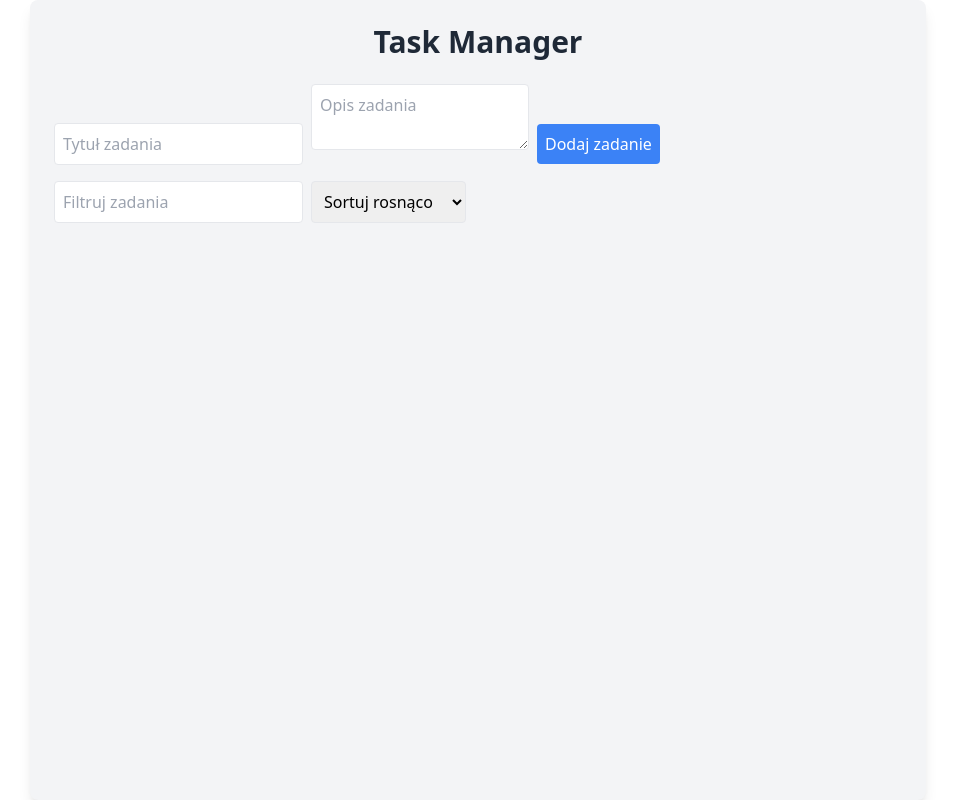
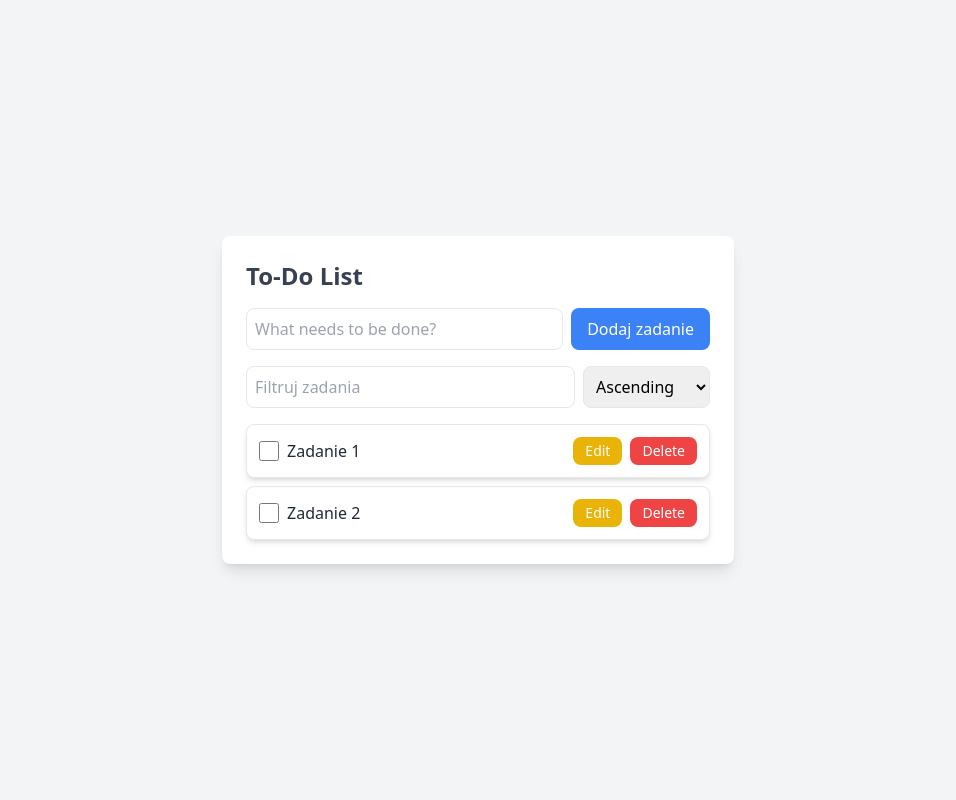
Before and after one commit to przwojwwp/SmallGIS, a React (Create React App) app: page / in a window 1280 px wide. Shown: the whole page, without its empty margins (162-1118 px from the left). Built offline with nearby package versions, Linux system fonts and the light colour scheme.

Commit message:
feat: new application design and localStorage logic

```diff
--- a/src/App.tsx
+++ b/src/App.tsx
@@ -1,59 +1,81 @@
-import React, { useState, useEffect } from 'react';
+import React, { useState } from 'react';
 import TaskList from './components/TaskList';
 import TaskForm from './components/TaskForm';
 import FilterSort from './components/FilterSort';
 import { Task } from './types';
 
-const getInitialTasks = (): Task[] => {
-  const storedTasks = localStorage.getItem('tasks');
-  return storedTasks ? JSON.parse(storedTasks).map((task: Task) => ({
-    ...task,
-    createdAt: new Date(task.createdAt),
-  })) : [];
+const initialTasks: Task[] = [
+  { id: 1, title: 'Zadanie 1', status: 'Active', createdAt: new Date() },
+  { id: 2, title: 'Zadanie 2', status: 'Active', createdAt: new Date() },
+];
+
+const loadTasksFromLocalStorage = (): Task[] => {
+  const savedTasks = localStorage.getItem('tasks');
+  if (savedTasks) {
+    return JSON.parse(savedTasks).map((task: Task) => ({
+      ...task,
+      createdAt: new Date(task.createdAt), // Konwertuj string na Date
+    }));
+  }
+  return initialTasks;
+};
+
+const saveTasksToLocalStorage = (tasks: Task[]) => {
+  localStorage.setItem('tasks', JSON.stringify(tasks));
 };
 
 const App: React.FC = () => {
-  const [tasks, setTasks] = useState<Task[]>(getInitialTasks);
+  const [tasks, setTasks] = useState<Task[]>(loadTasksFromLocalStorage());
   const [filter, setFilter] = useState<string>('');
   const [sort, setSort] = useState<'asc' | 'desc'>('asc');
 
-  useEffect(() => {
-    localStorage.setItem('tasks', JSON.stringify(tasks));
-  }, [tasks]);
-
   const addTask = (task: Task) => {
-    setTasks([...tasks, task]);
-  };
-
-  const editTask = (id: number, updatedTask: Task) => {
-    setTasks(tasks.map(task => (task.id === id ? updatedTask : task)));
+    const newTasks = [...tasks, task];
+    setTasks(newTasks);
+    saveTasksToLocalStorage(newTasks);
   };
 
   const deleteTask = (id: number) => {
-    setTasks(tasks.filter(task => task.id !== id));
+    const newTasks = tasks.filter(task => task.id !== id);
+    setTasks(newTasks);
+    saveTasksToLocalStorage(newTasks);
+  };
+
+  const editTask = (id: number, newTitle: string) => {
+    const newTasks = tasks.map(task => task.id === id ? { ...task, title: newTitle } : task);
+    setTasks(newTasks);
+    saveTasksToLocalStorage(newTasks);
   };
 
   const toggleStatus = (id: number) => {
-    setTasks(tasks.map(task =>
-      task.id === id ? { ...task, status: task.status === 'To Do' ? 'In Progress' : 'Done' } : task
-    ));
+    const newTasks = tasks.map(task =>
+      task.id === id ? { ...task, status: task.status === 'Active' ? 'Completed' : 'Active' } : task
+    ) as Task[]; // Jawnie określamy typ jako Task[]
+    setTasks(newTasks);
+    saveTasksToLocalStorage(newTasks);
   };
 
   const filteredTasks = tasks.filter(task =>
-    task.title.toLowerCase().includes(filter.toLowerCase()) ||
-    task.description.toLowerCase().includes(filter.toLowerCase())
+    task.title.toLowerCase().includes(filter.toLowerCase())
   );
 
   const sortedTasks = filteredTasks.sort((a, b) =>
-    sort === 'asc' ? a.createdAt.getTime() - b.createdAt.getTime() : b.createdAt.getTime() - a.createdAt.getTime()
+    sort === 'asc' ? a.title.localeCompare(b.title) : b.title.localeCompare(a.title)
   );
 
   return (
-    <div className="max-w-4xl mx-auto p-6 bg-gray-100 min-h-screen rounded-lg shadow-lg">
-      <h1 className="text-3xl font-bold text-center mb-6 text-gray-800">Task Manager</h1>
-      <TaskForm addTask={addTask} />
-      <FilterSort filter={filter} setFilter={setFilter} sort={sort} setSort={setSort} />
-      <TaskList tasks={sortedTasks} editTask={editTask} deleteTask={deleteTask} toggleStatus={toggleStatus} />
+    <div className="min-h-screen flex items-center justify-center bg-gray-100 p-4">
+      <div className="bg-white shadow-lg rounded-lg p-6 w-full max-w-lg">
+        <h1 className="text-2xl font-bold mb-4 text-gray-700">To-Do List</h1>
+        <TaskForm addTask={addTask} />
+        <FilterSort filter={filter} setFilter={setFilter} sort={sort} setSort={setSort} />
+        <TaskList
+          tasks={sortedTasks}
+          editTask={editTask}
+          deleteTask={deleteTask}
+          toggleStatus={toggleStatus}
+        />
+      </div>
     </div>
   );
 };
--- a/src/components/FilterSort.tsx
+++ b/src/components/FilterSort.tsx
@@ -9,21 +9,21 @@ interface FilterSortProps {
 
 const FilterSort: React.FC<FilterSortProps> = ({ filter, setFilter, sort, setSort }) => {
   return (
-    <div className="mb-4">
+    <div className="flex space-x-2 mb-4">
       <input
         type="text"
         value={filter}
         onChange={(e) => setFilter(e.target.value)}
         placeholder="Filtruj zadania"
-        className="p-2 border rounded mr-2"
+        className="flex-grow p-2 border rounded-lg focus:outline-none"
       />
       <select
         value={sort}
         onChange={(e) => setSort(e.target.value as 'asc' | 'desc')}
-        className="p-2 border rounded"
+        className="p-2 border rounded-lg focus:outline-none"
       >
-        <option value="asc">Sortuj rosnąco</option>
-        <option value="desc">Sortuj malejąco</option>
+        <option value="asc">Ascending</option>
+        <option value="desc">Descending</option>
       </select>
     </div>
   );
--- a/src/components/TaskForm.tsx
+++ b/src/components/TaskForm.tsx
@@ -7,38 +7,25 @@ interface TaskFormProps {
 
 const TaskForm: React.FC<TaskFormProps> = ({ addTask }) => {
   const [title, setTitle] = useState('');
-  const [description, setDescription] = useState('');
 
   const handleSubmit = (e: React.FormEvent) => {
     e.preventDefault();
-    const newTask: Task = {
-      id: Date.now(),
-      title,
-      description,
-      status: 'To Do',
-      createdAt: new Date(),
-    };
-    addTask(newTask);
+    if (!title.trim()) return;
+
+    addTask({ id: Date.now(), title, status: 'Active', createdAt: new Date() });
     setTitle('');
-    setDescription('');
   };
 
   return (
-    <form onSubmit={handleSubmit} className="mb-4">
+    <form onSubmit={handleSubmit} className="flex space-x-2 mb-4">
       <input
         type="text"
         value={title}
         onChange={(e) => setTitle(e.target.value)}
-        placeholder="Tytuł zadania"
-        className="p-2 border rounded mr-2"
+        placeholder="What needs to be done?"
+        className="flex-grow p-2 border rounded-lg focus:outline-none"
       />
-      <textarea
-        value={description}
-        onChange={(e) => setDescription(e.target.value)}
-        placeholder="Opis zadania"
-        className="p-2 border rounded mr-2"
-      />
-      <button type="submit" className="bg-blue-500 text-white p-2 rounded">
+      <button type="submit" className="bg-blue-500 text-white px-4 py-2 rounded-lg">
         Dodaj zadanie
       </button>
     </form>
--- a/src/components/TaskItem.tsx
+++ b/src/components/TaskItem.tsx
@@ -3,56 +3,58 @@ import { Task } from '../types';
 
 interface TaskItemProps {
   task: Task;
-  editTask: (id: number, updatedTask: Task) => void;
   deleteTask: (id: number) => void;
+  editTask: (id: number, newTitle: string) => void;
   toggleStatus: (id: number) => void;
 }
 
-const TaskItem: React.FC<TaskItemProps> = ({ task, editTask, deleteTask, toggleStatus }) => {
+const TaskItem: React.FC<TaskItemProps> = ({ task, deleteTask, editTask, toggleStatus }) => {
   const [isEditing, setIsEditing] = useState(false);
-  const [title, setTitle] = useState(task.title);
-  const [description, setDescription] = useState(task.description);
+  const [newTitle, setNewTitle] = useState(task.title);
 
-  const handleSave = () => {
-    editTask(task.id, { ...task, title, description });
-    setIsEditing(false);
+  const handleEdit = () => {
+    if (isEditing) {
+      editTask(task.id, newTitle);
+    }
+    setIsEditing(!isEditing);
   };
 
   return (
-    <div className="p-4 border rounded shadow-sm">
-      {isEditing ? (
-        <div>
+    <div className="flex justify-between items-center p-3 bg-white shadow-md rounded-lg border">
+      <div className="flex items-center space-x-2">
+        <input
+          type="checkbox"
+          checked={task.status === 'Completed'}
+          onChange={() => toggleStatus(task.id)}
+          className="form-checkbox h-5 w-5 text-blue-600"
+        />
+        {isEditing ? (
           <input
             type="text"
-            value={title}
-            onChange={(e) => setTitle(e.target.value)}
-            className="mb-2 p-2 border rounded"
+            value={newTitle}
+            onChange={(e) => setNewTitle(e.target.value)}
+            className="flex-grow p-1 border rounded-lg focus:outline-none"
           />
-          <textarea
-            value={description}
-            onChange={(e) => setDescription(e.target.value)}
-            className="mb-2 p-2 border rounded"
-          />
-          <button onClick={handleSave} className="bg-blue-500 text-white p-2 rounded">
-            Zapisz
-          </button>
-        </div>
-      ) : (
-        <div>
-          <h2 className="text-xl font-bold">{task.title}</h2>
-          <p>{task.description}</p>
-          <p>Status: {task.status}</p>
-          <button onClick={() => toggleStatus(task.id)} className="bg-green-500 text-white p-2 rounded mr-2">
-            Zmień status
-          </button>
-          <button onClick={() => setIsEditing(true)} className="bg-yellow-500 text-white p-2 rounded mr-2">
-            Edytuj
-          </button>
-          <button onClick={() => deleteTask(task.id)} className="bg-red-500 text-white p-2 rounded">
-            Usuń
-          </button>
-        </div>
-      )}
+        ) : (
+          <span className={`text-gray-800 ${task.status === 'Completed' ? 'line-through' : ''}`}>
+            {task.title}
+          </span>
+        )}
+      </div>
+      <div className="flex space-x-2">
+        <button
+          onClick={handleEdit}
+          className="bg-yellow-500 text-white px-3 py-1 rounded-lg text-sm"
+        >
+          {isEditing ? 'Save' : 'Edit'}
+        </button>
+        <button
+          onClick={() => deleteTask(task.id)}
+          className="bg-red-500 text-white px-3 py-1 rounded-lg text-sm"
+        >
+          Delete
+        </button>
+      </div>
     </div>
   );
 };
--- a/src/components/TaskList.tsx
+++ b/src/components/TaskList.tsx
@@ -4,20 +4,20 @@ import { Task } from '../types';
 
 interface TaskListProps {
   tasks: Task[];
-  editTask: (id: number, updatedTask: Task) => void;
   deleteTask: (id: number) => void;
+  editTask: (id: number, newTitle: string) => void;
   toggleStatus: (id: number) => void;
 }
 
-const TaskList: React.FC<TaskListProps> = ({ tasks, editTask, deleteTask, toggleStatus }) => {
+const TaskList: React.FC<TaskListProps> = ({ tasks, deleteTask, editTask, toggleStatus }) => {
   return (
-    <div className="space-y-4">
+    <div className="mt-4 space-y-2">
       {tasks.map(task => (
         <TaskItem
           key={task.id}
           task={task}
+          deleteTask={deleteTask}
           editTask={editTask}
-          deleteTask={deleteTask}
           toggleStatus={toggleStatus}
         />
       ))}
--- a/src/react-app-env.d.ts
+++ /dev/null
@@ -1 +0,0 @@
-/// <reference types="react-scripts" />
--- a/src/reportWebVitals.ts
+++ /dev/null
@@ -1,15 +0,0 @@
-import { ReportHandler } from 'web-vitals';
-
-const reportWebVitals = (onPerfEntry?: ReportHandler) => {
-  if (onPerfEntry && onPerfEntry instanceof Function) {
-    import('web-vitals').then(({ getCLS, getFID, getFCP, getLCP, getTTFB }) => {
-      getCLS(onPerfEntry);
-      getFID(onPerfEntry);
-      getFCP(onPerfEntry);
-      getLCP(onPerfEntry);
-      getTTFB(onPerfEntry);
-    });
-  }
-};
-
-export default reportWebVitals;
--- a/src/types/Task.ts
+++ b/src/types/Task.ts
@@ -1,7 +1,6 @@
 export interface Task {
   id: number;
   title: string;
-  description: string;
-  status: 'To Do' | 'In Progress' | 'Done';
+  status: 'Active' | 'Completed';
   createdAt: Date;
 }
```
Also changed, not shown: src/setupTests.ts (deleted, +0 -5 lines), src/index.tsx (line endings or trailing spaces), src/logo.svg (deleted), 1 other file (tests, documents, lock files or other folders).
